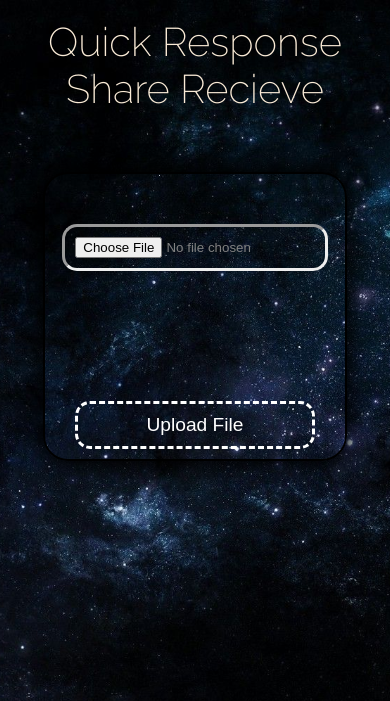
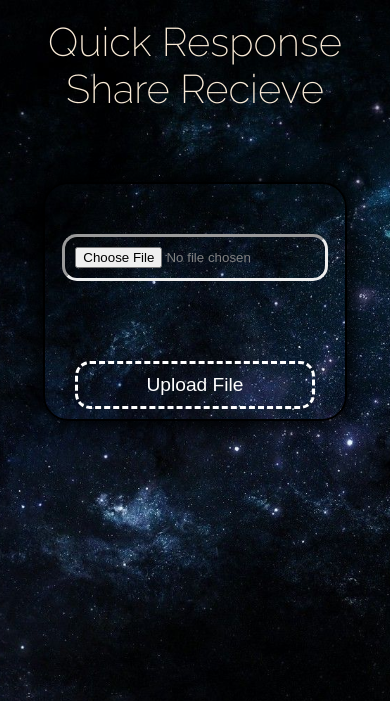
Before and after one commit to Shaalekh/public_html, a PHP site: page / in a window 390 px wide. Shown: the top 701 px of the page. Run offline with PHP 8.4, Linux system fonts and the light colour scheme.

Commit message:
responsive update 2.0

```diff
--- a/style.css
+++ b/style.css
@@ -104,10 +104,13 @@
         font-size: 2.5em;
     }
     #main {
-        margin-top:50px;
+        margin-top:60px;
     }
     cite {
         font-size: smaller;
 
     }
+    .ib {
+        margin-top: 50px;
+    }
 }
```
